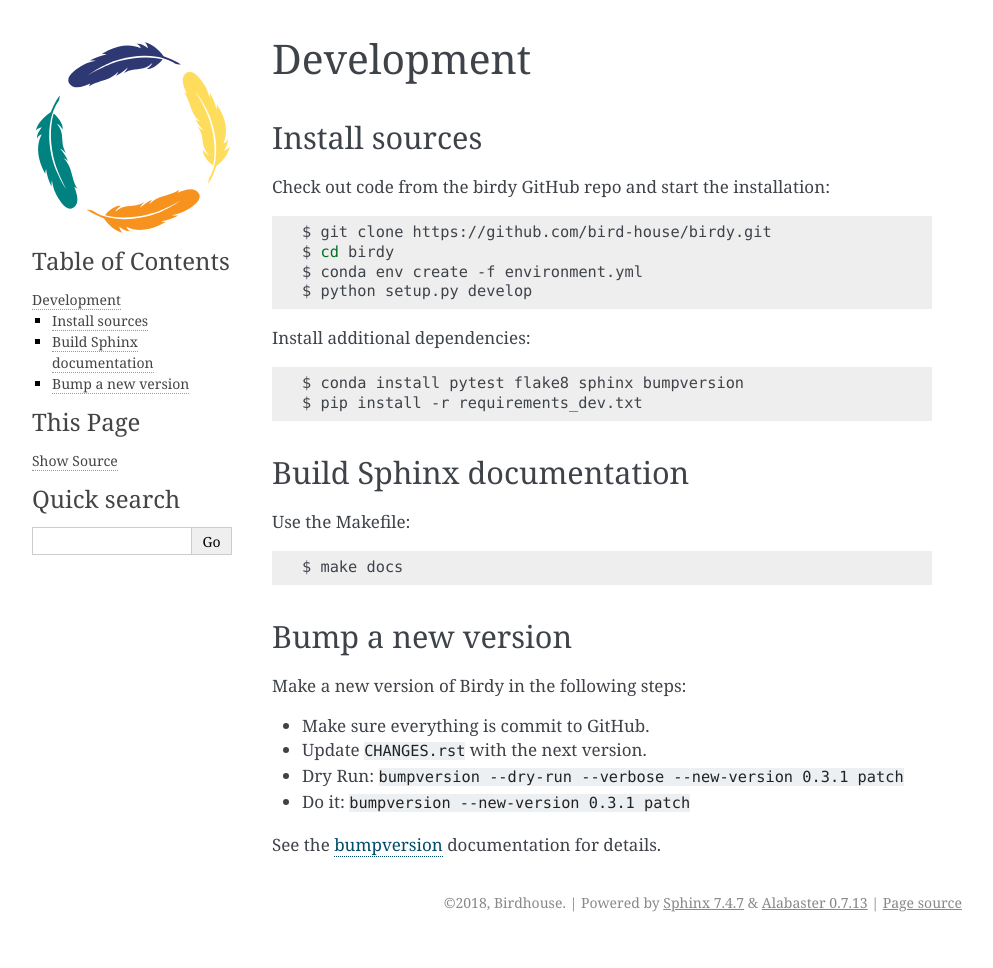
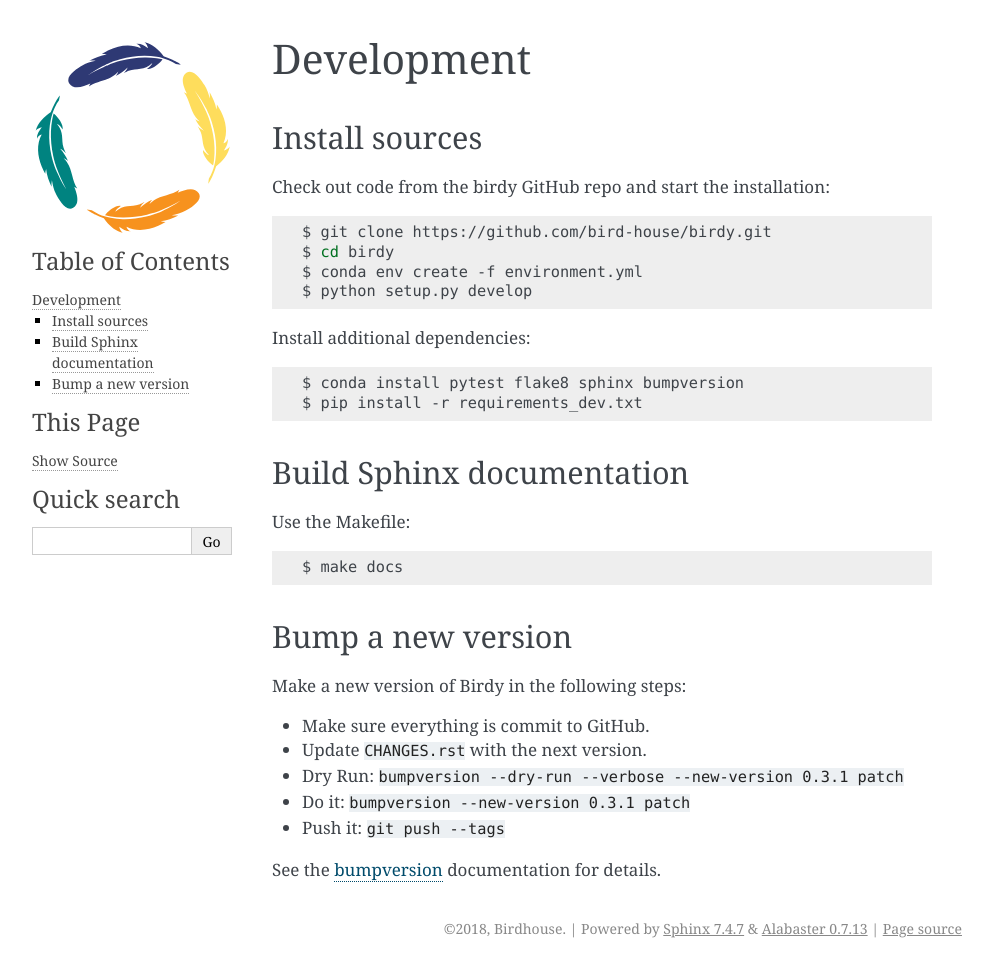
Before and after one commit to bird-house/birdy, a Sphinx documentation site: the page built from docs/source/development.rst, in a window 1280 px wide. Shown: the whole page, without its empty margins (148-1141 px from the left). Built offline with Sphinx 7.4.7, drawn with Linux system fonts in a browser that asks for light colours; before the commit the page ends 942 px from its top, so only the background shows below that.

Commit message:
update bumpversion docu (#29)

```diff
--- a/docs/source/development.rst
+++ b/docs/source/development.rst
@@ -37,6 +37,7 @@ Make a new version of Birdy in the following steps:
 * Update ``CHANGES.rst`` with the next version.
 * Dry Run: ``bumpversion --dry-run --verbose --new-version 0.3.1 patch``
 * Do it: ``bumpversion --new-version 0.3.1 patch``
+* Push it: ``git push --tags``
 
 See the bumpversion_ documentation for details.
 
```
